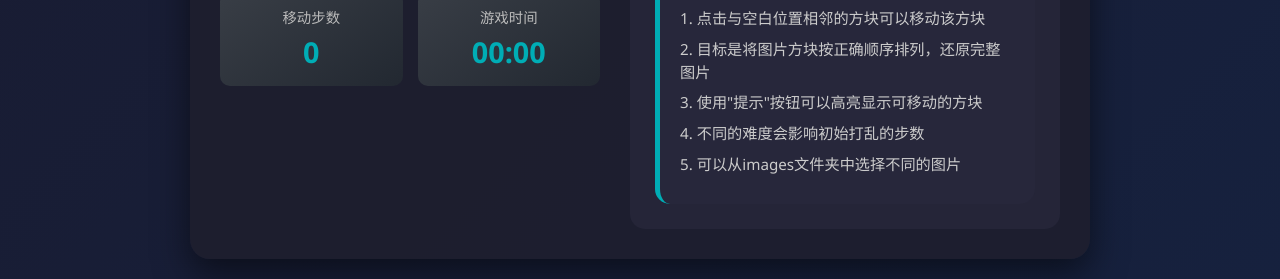
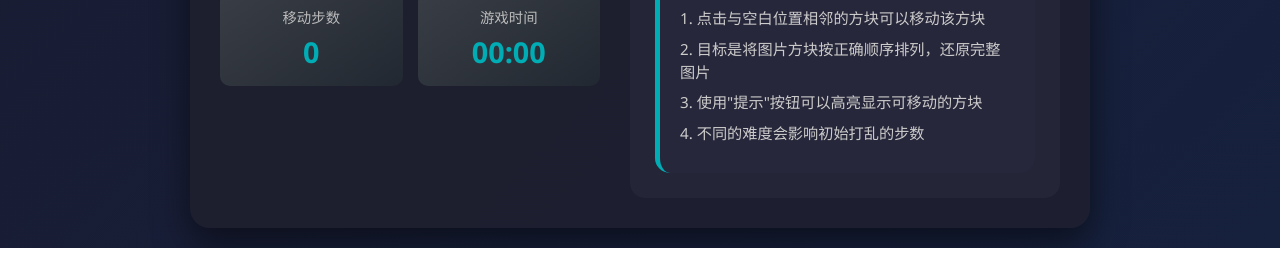
Before and after one commit to halft0n/test, a plain HTML site: page index.html in a window 1280 px wide. Shown: the part 867-1146 px from the top of the page. After the commit the page ends 1115 px from the top, so only its background shows below. Drawn offline with Linux system fonts and the light colour scheme.

Commit message:
remove note5
remove note5

```diff
--- a/index.html
+++ b/index.html
@@ -513,7 +513,6 @@
                     <p>2. 目标是将图片方块按正确顺序排列，还原完整图片</p>
                     <p>3. 使用"提示"按钮可以高亮显示可移动的方块</p>
                     <p>4. 不同的难度会影响初始打乱的步数</p>
-                    <p>5. 可以从images文件夹中选择不同的图片</p>
                 </div>
             </div>
         </div>
```
